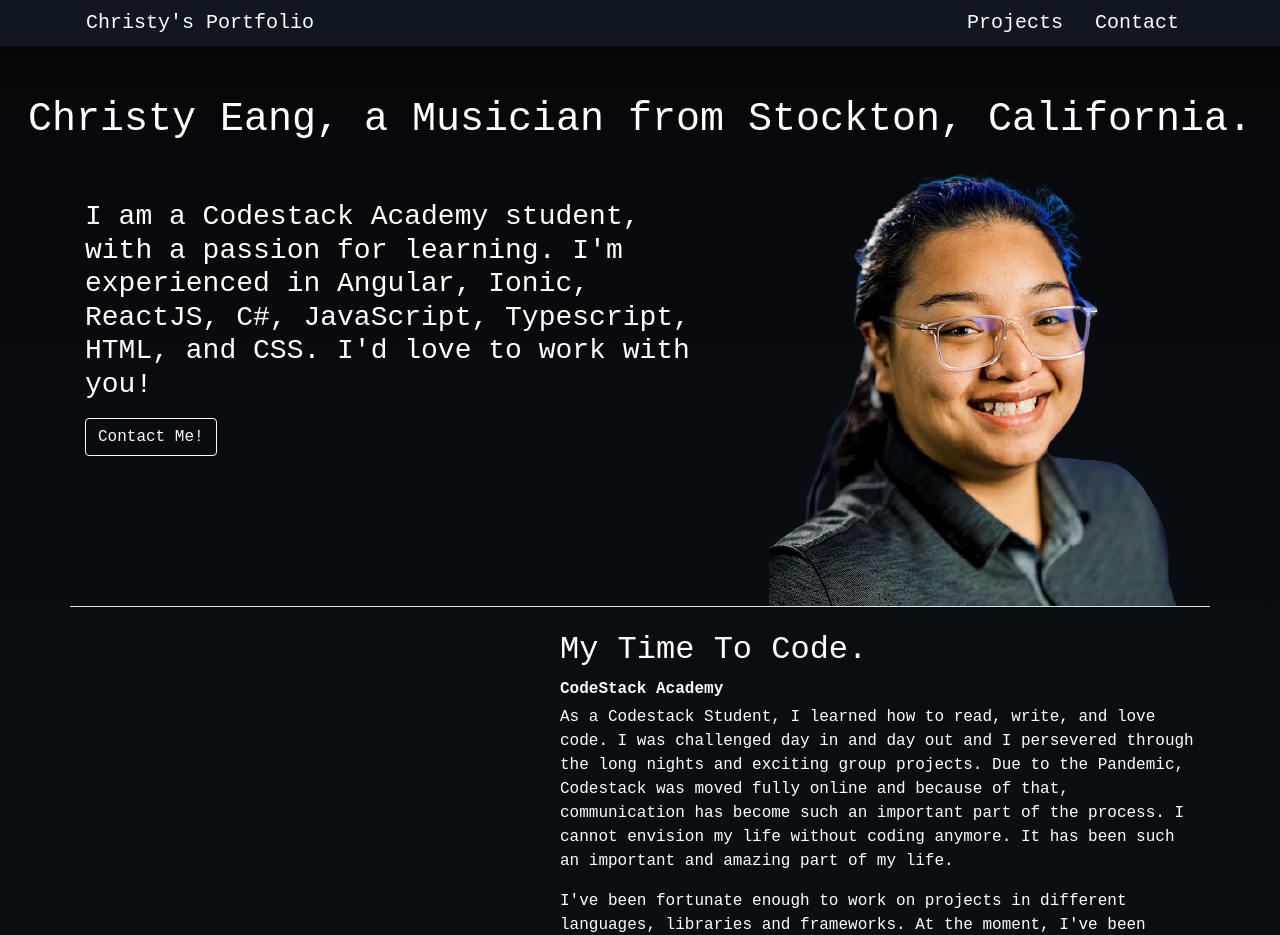
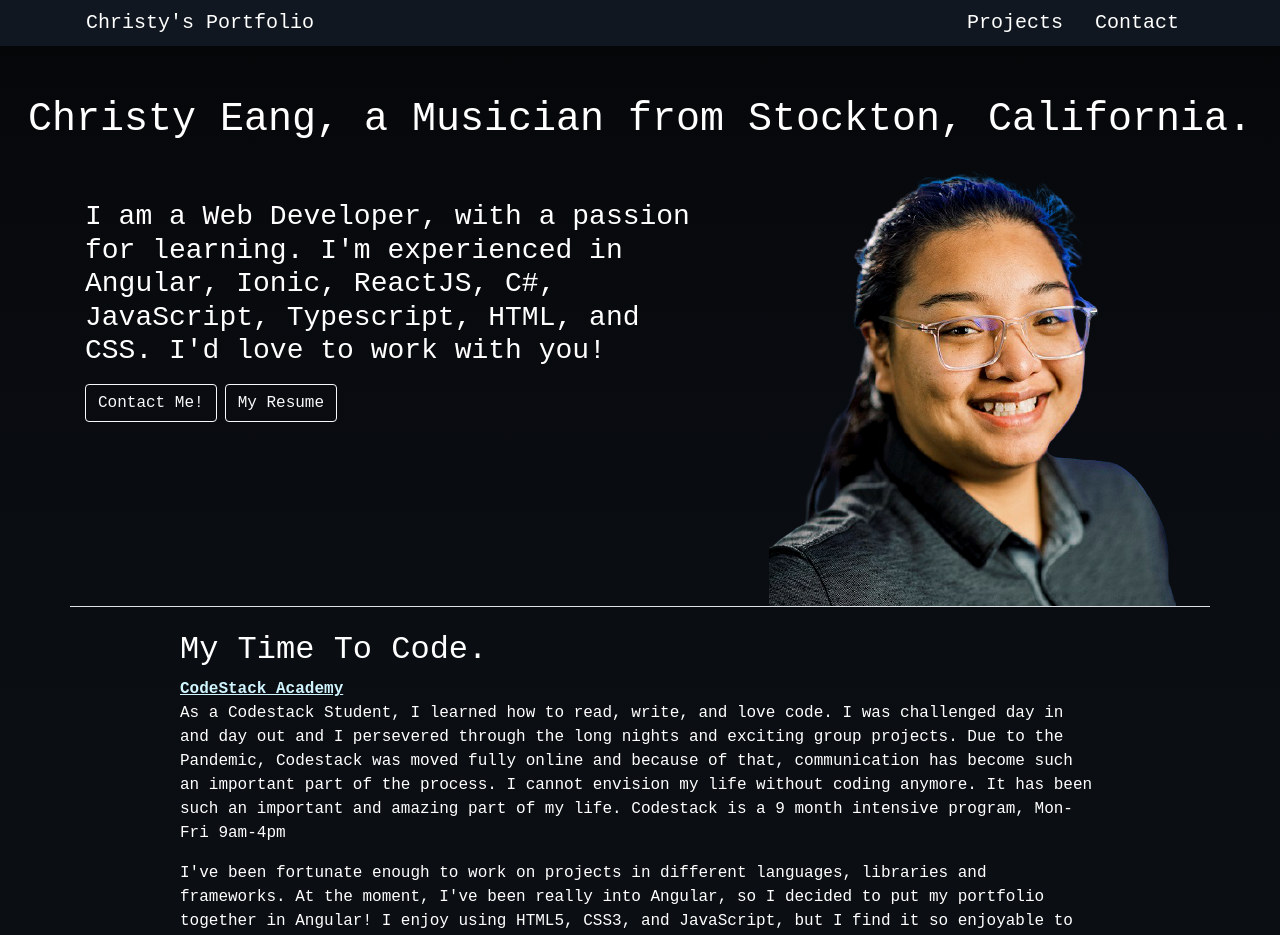
Before and after one commit to christycreme95/portfolio, an Angular app: page /home in a window 1280 px wide. Shown: the top 935 px of the page. Built offline with nearby package versions, Linux system fonts and the light colour scheme; a web font is replaced by a local one.

Commit message:
updating stuff

```diff
--- a/src/app/components/footer/footer.component.html
+++ b/src/app/components/footer/footer.component.html
@@ -5,19 +5,19 @@
             <a class="white" href="mailto:Christy@eang.com">Christy Eang => Christy@Eang.Dev</a>
             </div>
             <div class="col-12 mt-2 center">
-                <a target="_blank" href='https://github.com/christycreme95'>
+                <a aria-label="Christy's Github" target="_blank" href='https://github.com/christycreme95'>
                     <i class="icons fab fa-github-alt fa-2x"></i>
                 </a>
-                <a target="_blank" href='https://www.eang.dev/linkedin' class="ml-3">
+                <a aria-label="Christy's LinkedIn" target="_blank" href='https://www.eang.dev/linkedin' class="ml-3">
                     <i class="icons fab fa-linkedin-in fa-2x"></i>
                 </a>
-                <a target="_blank" href='https://www.instagram.com/christycreme95/' class="ml-3">
+                <a aria-label="Christy's Instagram" target="_blank" href='https://www.instagram.com/christycreme95/' class="ml-3">
                     <i class="icons fab fa-instagram fa-2x"></i>
                 </a>
-                <a target="_blank" href='https://www.codewars.com/users/ChristyCreme' class="ml-3">
+                <a aria-label="Christy's Code Wars" target="_blank" href='https://www.codewars.com/users/ChristyCreme' class="ml-3">
                     <div class="codewars" alt="codewars icon"></div>
                 </a>
-                <a target="_blank" href='https://www.facebook.com/christycreme95' class="ml-3">
+                <a aria-label="Christy's Facebook" target="_blank" href='https://www.facebook.com/christycreme95' class="ml-3">
                     <i class="icons fab fa-facebook fa-2x"></i>
                 </a>
             </div>
--- a/src/app/components/home-text/home-text.component.ts
+++ b/src/app/components/home-text/home-text.component.ts
@@ -13,7 +13,7 @@ export class HomeTextComponent implements OnInit {
 
   nameArr = [
     '',
-    'a Web Designer',
+    'a Web Developer',
     'a Musician',
     'a Foodie',
     'a Not So Great Athlete',
@@ -22,7 +22,8 @@ export class HomeTextComponent implements OnInit {
     'a Cambodian Woman',
     'a Front End Fiend',
     'a Lover of Puns',
-    'an Animal Lover'
+    'an Animal Lover',
+    'a Nerd',
   ];
 
   ngOnInit(): void {
--- a/src/app/pages/contact/contact.component.html
+++ b/src/app/pages/contact/contact.component.html
@@ -1,4 +1,4 @@
-<div class="container marAdd">
+<div class="container mt-5 pt-lg-5 pb-5 mb-5">
     <div class="row">
         <div class="col-12 mb-5 text-center">
             <h1 class="bigtxt">Have Questions? Comments? Need a Web Developer? <br /> Contact Christy!</h1>
--- a/src/app/pages/home/home.component.css
+++ b/src/app/pages/home/home.component.css
@@ -17,6 +17,15 @@
 
     }
 } */
+.csa{
+    color: #D1F5FF;
+    /* text-decoration: dashed !important; */
+    text-decoration: underline;
+}
+.csa:hover{
+    color: white;
+    text-decoration: none;
+}
 .x{
     font-size: 3rem;
 }
--- a/src/app/pages/home/home.component.html
+++ b/src/app/pages/home/home.component.html
@@ -1,18 +1,20 @@
 <!-- <app-hero-img></app-hero-img> -->
-<div class="container-fluid bg">
+<div class="container-fluid pt-lg-5 bg">
     <div class="row">
-        <div class="col-12 mt-5 text-center">
+        <div class="col-12 text-center">
             <app-home-text></app-home-text>
         </div>
     </div>
     <div class="container">
         <div class="row">
             <div class="col-12 col-md-6 col-lg-7 order-2 order-md-1 mt-5">
-                <h3>I am a Codestack Academy student, with a passion for learning. I'm experienced in Angular, Ionic,
+                <h3>I am a Web Developer, with a passion for learning. I'm experienced in Angular, Ionic,
                     ReactJS, C#,
                     JavaScript, Typescript, HTML, and CSS. I'd love to work with you!</h3>
                 <div class='mt-3'>
                     <a routerLink='/contact' class="btn btn-outline-light mb-4">Contact Me!</a>
+                    <a href="../../../assets/pdf/ChristyEangResume2021.pdf" class="btn btn-outline-light ml-2 mb-4">My Resume</a>
+
                 </div>
             </div>
             <div class="col-12 col-md-6 col-lg-5 order-1 order-md-2 center">
@@ -23,15 +25,18 @@
         </div>
 
 
-        <div class="row border-bottom border-top mb-4">
+        <div class="row border-bottom border-top center mb-4">
             <!-- <div class="col-12 border-top"></div> -->
             <!-- <div class="col-12 col-md-6 col-lg-5 mr-0"> -->
             <!-- <img src="../../../assets/images/MyPic.png" height="400px" alt="Picture of Christy"> -->
             <!-- </div> -->
-            <div class="col-12 col-lg-5"></div>
-            <div class="col-12 col-lg-7 my-4">
+            <!-- <div class="col-12 col-md-5"> -->
+            <!-- <img src="../../../assets/images/MyPic.png" height="400px" alt="Picture of Christy"> -->
+            <!-- <img src="../../../assets/images/comp.png" class="center" alt="Picture of a Computer"> -->
+            <!-- </div> -->
+            <div class="col-12 col-lg-10 my-4">
                 <h2>My Time To Code.</h2>
-                <p class="mb-1"><b>CodeStack Academy</b></p>
+                <a href="https://codestackacademy.org/" class="mb-1 csa"><b>CodeStack Academy</b></a>
                 <p>
                     As a Codestack Student, I learned how to read, write, and love code. I was challenged day in and day
                     out
@@ -41,7 +46,7 @@
                     process.
                     I cannot envision my life without coding anymore. It has been such an important and amazing part of
                     my
-                    life.
+                    life. Codestack is a 9 month intensive program, Mon-Fri 9am-4pm
                 </p>
                 <p>
                     I've been fortunate enough to work on projects in different languages, libraries and frameworks. At
--- a/src/app/pages/projects/projects.component.html
+++ b/src/app/pages/projects/projects.component.html
@@ -1,4 +1,4 @@
-<h1 class="center mt-5">Christy's Projects</h1>
+<h1 class="center mt-5 pt-lg-5">Christy's Projects</h1>
 
 <div class="container">
     <div class="row mb-4">
@@ -6,9 +6,7 @@
             <div class="hover projBox p-3 my-3 rounded">
                 <a class="text-decoration-none text-light" target="_blank" href="{{proj.src}}">
                 <img src={{proj.picture}} class="img-fluid" alt="Christy's Project {{proj.name}}">
-
                     <br>
-
                     <h2 class="mt-2"><u>{{proj.name}}</u></h2>
                     <p class="pb-4">{{proj.description}}</p>
                     <p style="color: rgb(0, 255, 255); position: absolute; bottom: 15px; font-size: 12px;" class="pr-4">{{proj.keywords}}</p>
@@ -19,4 +17,22 @@
         </div>
     </div>
 </div>
+
+
+<ng-template #content let-modal>
+    <div class="modal-header">
+      <h4 class="modal-title" id="modal-basic-title">Profile update</h4>
+      <button type="button" class="close" aria-label="Close" (click)="modal.dismiss('Cross click')">
+        <span aria-hidden="true">&times;</span>
+      </button>
+    </div>
+    <div class="modal-body">
+
+    </div>
+    <!-- <div class="modal-footer"> -->
+      <!-- <button type="button" class="btn btn-outline-dark" (click)="modal.close('Save click')">Close</button> -->
+    <!-- </div> -->
+  </ng-template>
+
+  <button class="btn btn-lg btn-outline-primary" (click)="open(content)">Launch demo modal</button>
 <app-footer></app-footer>
--- a/src/app/pages/projects/projects.component.ts
+++ b/src/app/pages/projects/projects.component.ts
@@ -1,4 +1,6 @@
 import { Component, OnInit } from '@angular/core';
+import {ModalDismissReasons, NgbModal} from '@ng-bootstrap/ng-bootstrap';
+
 // import { url } from 'node:inspector';
 
 @Component({
@@ -7,11 +9,12 @@ import { Component, OnInit } from '@angular/core';
   styleUrls: ['./projects.component.css']
 })
 export class ProjectsComponent implements OnInit {
+  closeResult = '';
    projects = [
      {
        name:'Mayor Of Stockton',
        picture: '../../../assets/images/proj/mayorStockton.png',
-       description: 'Built and launched the official site of the mayor of Stockton.',
+       description: 'Built and launched the official site of the mayor of Stockton from start to finish.',
        src: 'https://www.stocktonmayor.org',
        keywords: "internship, design, build, html, css, bootstrap"
       },
@@ -40,10 +43,25 @@ export class ProjectsComponent implements OnInit {
        },
 
    ];
-  constructor() { }
+  constructor(private modalService: NgbModal) { }
 
   ngOnInit(): void {
   }
+  open(content) {
+    this.modalService.open(content, {ariaLabelledBy: 'modal-basic-title'}).result.then((result) => {
+      this.closeResult = `Closed with: ${result}`;
+    }, (reason) => {
+      this.closeResult = `Dismissed ${this.getDismissReason(reason)}`;
+    });
+  }
 
-
+  private getDismissReason(reason: any): string {
+    if (reason === ModalDismissReasons.ESC) {
+      return 'by pressing ESC';
+    } else if (reason === ModalDismissReasons.BACKDROP_CLICK) {
+      return 'by clicking on a backdrop';
+    } else {
+      return `with: ${reason}`;
+    }
+  }
 }
--- a/src/index.html
+++ b/src/index.html
@@ -3,6 +3,8 @@
 
 <head>
   <meta charset="utf-8">
+  <meta name="description" content="Christy Eang is a web developer who has experience in HTML, CSS, JavaScript, Angular, React, C#, Unity, Ionic and Adobe XD. Christy would love to work with you!">
+  <meta name="keywords" content="Web Developer, Web Development, HTML, Javascript, CSS, Angular, Ionic, React, Christy Eang, Christy, Eang, Mayor Of Stockton, Teachers College of Education, Stockton Alliance Church, Resume, Contact, HyperText Markup Language, Cambodian, Woman, Code, Programming, Software, Engineer, DevOps, Agile, Jira">
   <title>Christy Eang: Web Developer</title>
   <base href="/">
   <script src="https://kit.fontawesome.com/71f42071b5.js" crossorigin="anonymous"></script>
```
Also changed, not shown: src/assets/images/comp.png (added).
